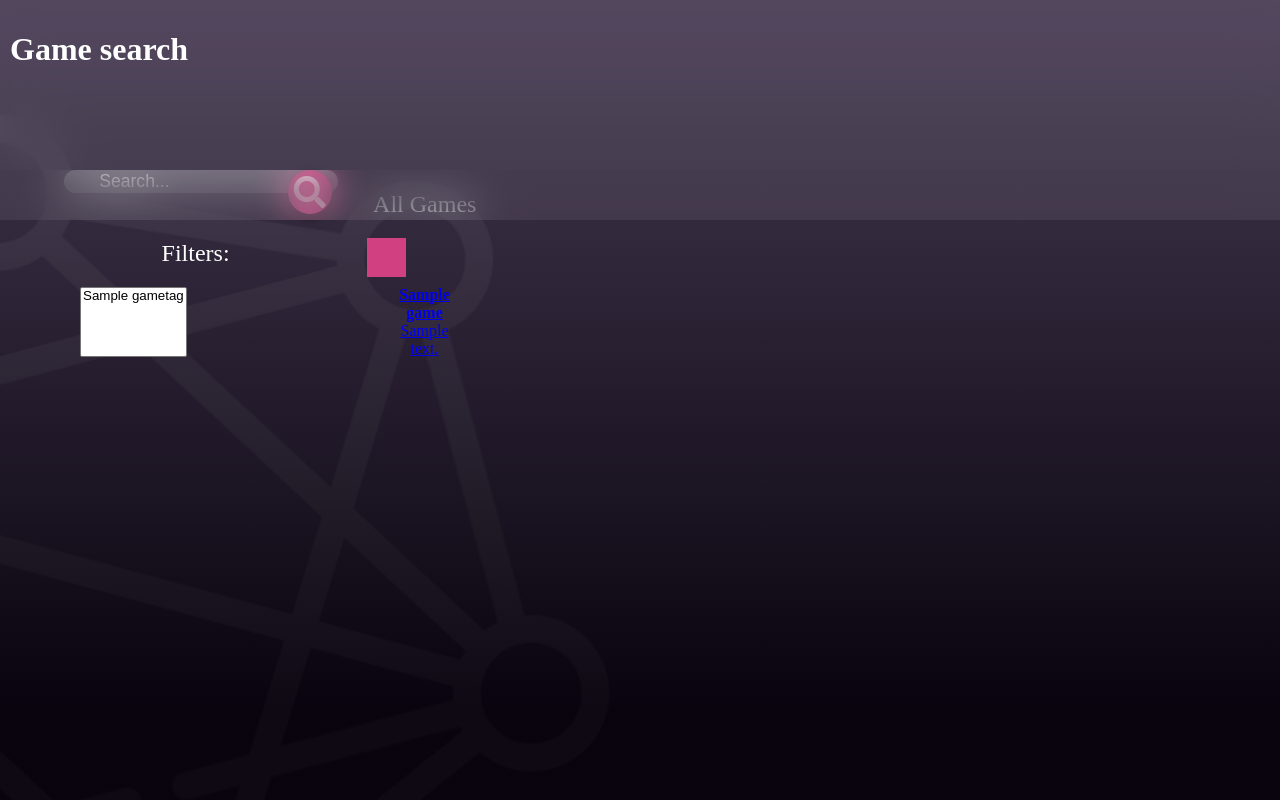
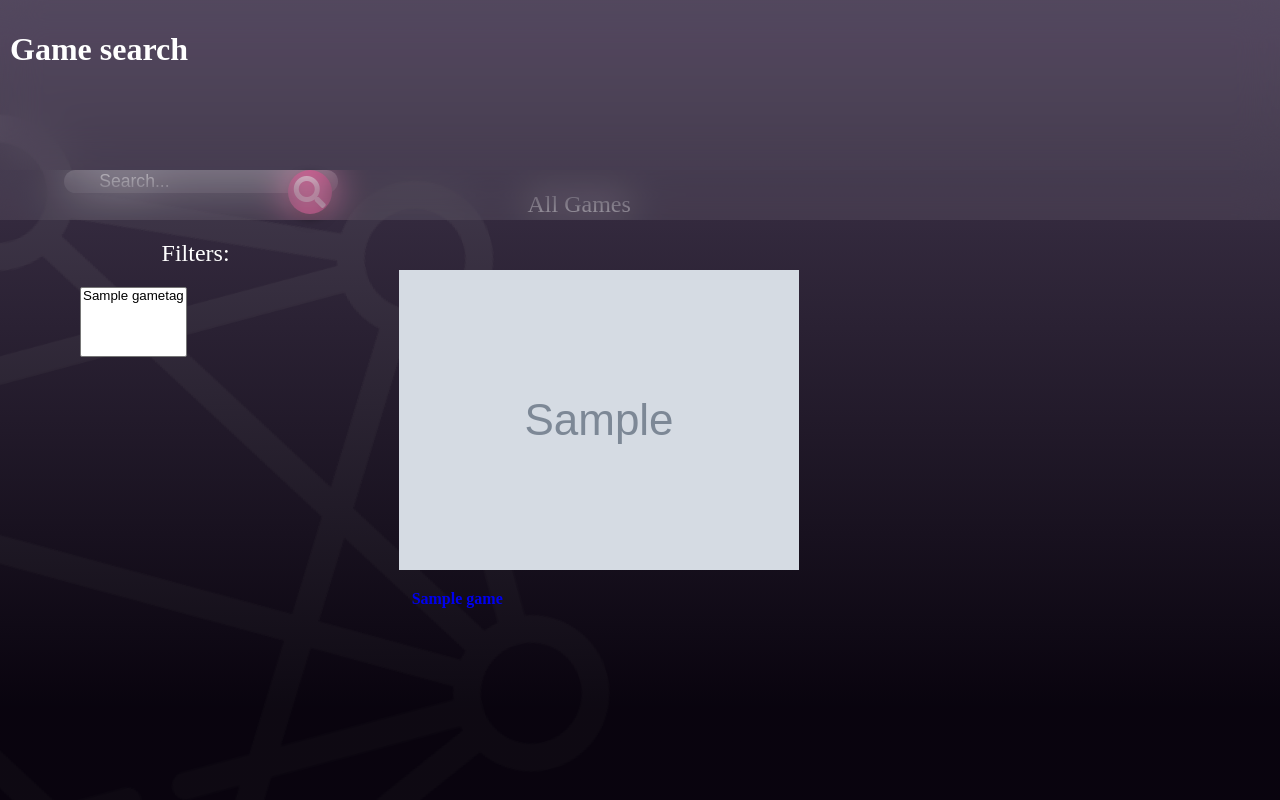
Before and after one commit to nathanlogie/neuro_arcade, a Django app: template neuro_arcade/templates/games.html in a window 1280 px wide. Run offline with Django 3.2, Linux system fonts and the light colour scheme; tables that the repository leaves empty hold one stand-in row (values such as "Sample post"); the template is opened without the code that fills it: values that come from a table or form of the project are taken from there, most other values are stand-ins (such as "Sample title", 1, 10 or a date in 2020); grey boxes marked "Sample" are stand-in pictures; data that the repository does not hold is empty; some web fonts are replaced.

Commit message:
Text aligned but images wont display :(

```diff
--- a/neuro_arcade/static/styles/main.css
+++ b/neuro_arcade/static/styles/main.css
@@ -133,6 +133,7 @@ a:visited {
 .Body {
     display: flex;
     flex-direction: column;
+    position: relative;
 }
 
 #leftBlocking {
@@ -147,7 +148,7 @@ a:visited {
     flex: 2;
     text-align: center;
     display: inline-block;
-float:right;
+    float: right;
     position: absolute;
 }
 
@@ -167,6 +168,7 @@ float:right;
     font-weight: 500;
     line-height: normal;
     display: flex;
+    position: static;
 }
 
 .menu-container {
@@ -175,16 +177,18 @@ float:right;
     justify-content: flex-start;
     width: 100%;
 }
-.game_card{
+
+.game_card {
     flex: none;
-    display: flex;
+    display: inline-block;
     flex-direction: row;
     width: 100%;
     height: 100%;
     padding: 2em;
 }
-#cardItem{
-    background: #D14081;
+
+#cardItem {
+    /*background: #D14081;*/
     text-align: center;
     margin-bottom: 5%;
     position: relative;
@@ -194,6 +198,6 @@ float:right;
     font-size: inherit;
 }
 
-#cardItem + #cardItem{
+#cardItem + #cardItem {
     margin-left: 5%;
 }
--- a/neuro_arcade/templates/games.html
+++ b/neuro_arcade/templates/games.html
@@ -11,14 +11,14 @@
         <div id="leftBlocking">
             <form id="search-form" action="{% url 'na:game_search' %}" method="GET">
                 <div class="searchBlock">
-                    <input type="text" placeholder="Search..." id="searchBar" name="query">
+                    <label for="searchBar"></label><input type="text" placeholder="Search..." id="searchBar" name="query">
                     <button type="submit" id="searchButton">
                         <i class="fas fa-search" style="color: #ffffff;"></i>
                     </button>
                 </div>
                 <div class="filtersBlock">
                     <h2 class="headerBlocks">Filters:</h2>
-                    <select name="tags" id="tags" multiple>
+                    <label for="tags"></label><select name="tags" id="tags" multiple>
                         {% for tag in tags %}
                             <option value={{ tag.slug }}> {{ tag.name }}</option>
                         {% endfor %}
@@ -32,13 +32,11 @@
                 {% if games %}
                     <div class="menu-container">
                         {% for game in games %}
-                            <a id="cardItem" href="{% url 'na:game_view' game.slug %}"
-                               style="background-image: url('neuro_arcade/media/game_icons/example.png')">
+                            <a id="cardItem" href="{% url 'na:game_view' game.slug %}">
                                 <div class="game_card">
+                                    <img src="{{ game.icon }}" alt="{{ game.name }} icon">
                                     <p>
                                         <strong>{{ game.name }}</strong>
-                                        <br>
-                                        {{ game.description }}
                                     </p>
                                 </div>
                             </a>
```
